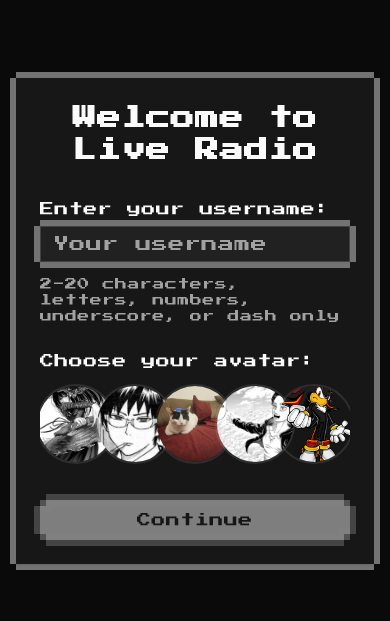
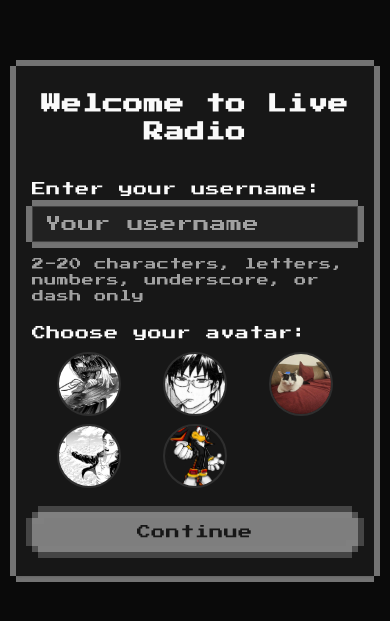
Before and after one commit to hassanmannaa-dev/live-radio, a Next.js app: page / in a window 390 px wide. Shown: the part 101-722 px from the top of the page. Built offline with nearby package versions, Linux system fonts and the light colour scheme.

Commit message:
bigger profiles

```diff
--- a/src/app/page.tsx
+++ b/src/app/page.tsx
@@ -13,13 +13,13 @@ import { Input } from "@/components/ui/8bit/input";
 import { Button } from "@/components/ui/8bit/button";
 
 // Profile image options - add images to public/profiles/ folder named 1.png, 2.png, etc.
-const PROFILE_COUNT = 5; // Update this when you add more profile images
-
-const avatarOptions = Array.from({ length: PROFILE_COUNT }, (_, index) => ({
-  id: index + 1,
-  src: `/profiles/${index + 1}.png`,
-  alt: `Profile ${index + 1}`,
-}));
+const avatarOptions = [
+  { id: 1, src: "/profiles/1.png", alt: "leaour" },
+  { id: 2, src: "/profiles/2.png", alt: "reinaour" },
+  { id: 3, src: "/profiles/3.png", alt: "blueor" },
+  { id: 4, src: "/profiles/4.png", alt: "tunaour" },
+  { id: 5, src: "/profiles/5.png", alt: "fatimaour" },
+];
 
 export default function Home() {
   const [name, setName] = useState("");
@@ -86,12 +86,12 @@ export default function Home() {
   return (
     <div className="min-h-screen flex items-center justify-center p-4 bg-background">
       <Card className="w-full max-w-md">
-        <CardHeader>
-          <CardTitle className="text-center text-2xl">
+        <CardHeader className="px-4 sm:px-6">
+          <CardTitle className="text-center text-xl sm:text-2xl">
             Welcome to Live Radio
           </CardTitle>
         </CardHeader>
-        <CardContent className="space-y-6">
+        <CardContent className="space-y-4 sm:space-y-6 px-4 sm:px-6">
           {/* Name Input */}
           <div className="space-y-2">
             <label htmlFor="name" className="text-sm font-medium retro">
@@ -112,16 +112,16 @@ export default function Home() {
           </div>
 
           {/* Avatar Selection */}
-          <div className="space-y-4">
+          <div className="space-y-3 sm:space-y-4">
             <label className="text-sm font-medium retro">
               Choose your avatar:
             </label>
-            <div className="p-3 grid grid-cols-5 gap-3 justify-items-center max-h-48 overflow-y-auto scrollbar-hide" style={{ scrollbarWidth: 'none', msOverflowStyle: 'none' }}>
+            <div className="p-2 sm:p-3 grid grid-cols-3 sm:grid-cols-5 gap-2 sm:gap-3 justify-items-center max-h-48 overflow-y-auto scrollbar-hide" style={{ scrollbarWidth: 'none', msOverflowStyle: 'none' }}>
               {avatarOptions.map((avatar) => (
                 <button
                   key={avatar.id}
                   onClick={() => setSelectedAvatar(avatar.id)}
-                  className={`relative w-20 h-20 border-2 rounded-full flex items-center justify-center transition-all duration-200 overflow-hidden cursor-pointer ${
+                  className={`relative w-16 h-16 sm:w-20 sm:h-20 border-2 rounded-full flex items-center justify-center transition-all duration-200 overflow-hidden cursor-pointer ${
                     selectedAvatar === avatar.id
                       ? "border-primary bg-primary/10 scale-110"
                       : "border-border hover:border-primary hover:scale-105"
@@ -136,8 +136,8 @@ export default function Home() {
                     className="w-full h-full object-cover"
                   />
                   {selectedAvatar === avatar.id && (
-                    <div className="absolute -top-1 -right-1 w-4 h-4 bg-primary rounded-full flex items-center justify-center">
-                      <span className="text-xs text-primary-foreground">✓</span>
+                    <div className="absolute -top-1 -right-1 w-3 h-3 sm:w-4 sm:h-4 bg-primary rounded-full flex items-center justify-center">
+                      <span className="text-[10px] sm:text-xs text-primary-foreground">✓</span>
                     </div>
                   )}
                 </button>
--- a/src/components/ChatBox.tsx
+++ b/src/components/ChatBox.tsx
@@ -62,19 +62,25 @@ export default function ChatBox({ className }: ChatBoxProps) {
   const { socket, isConnected, isAuthenticated } = useSocket();
   const { addToQueue, isInQueue, addingToQueue } = useQueue();
 
-  // Helper function to determine if message should show user info
-  const shouldShowUserInfo = (
-    currentMsg: ChatMessage,
-    index: number
-  ): boolean => {
-    if (index === 0) return true; // Always show for first message
+  // Helper function to group consecutive messages from the same user
+  const groupMessagesByUser = (messages: ChatMessage[]) => {
+    const groups: { userId?: string; username: string; avatarId?: number; messages: ChatMessage[] }[] = [];
 
-    const previousMsg = chatMessages[index - 1];
-    return (
-      !previousMsg ||
-      previousMsg.userId !== currentMsg.userId ||
-      previousMsg.username !== currentMsg.username
-    );
+    messages.forEach((msg) => {
+      const lastGroup = groups[groups.length - 1];
+      if (lastGroup && lastGroup.userId === msg.userId && lastGroup.username === msg.username) {
+        lastGroup.messages.push(msg);
+      } else {
+        groups.push({
+          userId: msg.userId,
+          username: msg.username,
+          avatarId: msg.avatarId,
+          messages: [msg],
+        });
+      }
+    });
+
+    return groups;
   };
 
   // Helper function to generate avatar image URL or fallback
@@ -420,49 +426,37 @@ export default function ChatBox({ className }: ChatBoxProps) {
         <CardContent className="flex-grow flex flex-col">
           {/* Chat Messages */}
           <ScrollArea className="flex-grow mb-4 bg-muted/20 rounded border-2 border-foreground min-h-0 max-h-128">
-            <div className="space-y-1 p-2 overflow-hidden">
-              {chatMessages.map((msg, index) => {
-                const showUserInfo = shouldShowUserInfo(msg, index);
+            <div className="p-2 overflow-hidden">
+              {groupMessagesByUser(chatMessages).map((group, groupIndex) => {
                 const avatarContent = getAvatarContent(
-                  msg.avatarId,
-                  msg.username
+                  group.avatarId,
+                  group.username
                 );
 
                 return (
                   <div
-                    key={msg.id}
-                    className={`${
-                      showUserInfo ? "space-y-1 mt-3" : "mt-1"
-                    } max-w-full`}
+                    key={`group-${group.messages[0].id}`}
+                    className={`${groupIndex === 0 ? "" : "mt-2"} max-w-full`}
                   >
-                    {showUserInfo && (
-                      <div className="flex items-center space-x-2">
-                        <Avatar className="size-6">
+                    <div className="flex items-start gap-2">
+                      <div className="flex flex-col items-center flex-shrink-0">
+                        <Avatar className="size-15">
                           {avatarContent.src && (
                             <AvatarImage
                               src={avatarContent.src}
-                              alt={`${msg.username}'s avatar`}
+                              alt={`${group.username}'s avatar`}
                             />
                           )}
                           <AvatarFallback className="text-xs">
                             {avatarContent.fallback}
                           </AvatarFallback>
                         </Avatar>
-                        <span className="text-xs text-primary retro">
-                          {msg.username}:
-                        </span>
-                        <span className="text-xs text-muted-foreground retro">
-                          {new Date(msg.timestamp).toLocaleTimeString([], {
-                            hour: "2-digit",
-                            minute: "2-digit",
-                          })}
-                        </span>
                       </div>
-                    )}
+                      <div className="flex flex-col gap-0.5 flex-1 min-w-0">
+                        {group.messages.map((msg) => (
                           <div
-                      className={`text-sm retro break-words overflow-wrap-anywhere word-break break-all max-w-full ${
-                        showUserInfo ? "ml-8" : "ml-8"
-                      }`}
+                            key={msg.id}
+                            className="text-sm retro break-words max-w-full"
                             style={{
                               wordBreak: "break-word",
                               overflowWrap: "break-word",
@@ -512,6 +506,9 @@ export default function ChatBox({ className }: ChatBoxProps) {
                               </div>
                             )}
                           </div>
+                        ))}
+                      </div>
+                    </div>
                   </div>
                 );
               })}
```
Lines whose indentation alone changed are shown as unchanged.
